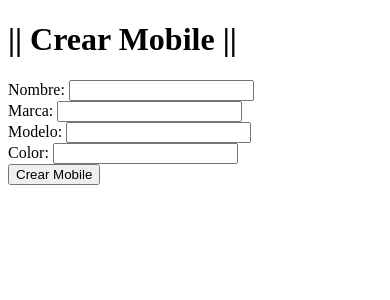
After one commit to MurathDa19/FireTechApp, a Django app: page /Crear_mobiles/ in a window 390 px wide. The commit adds this page. Shown: the top 300 px of the page. Run offline with Django 5.2, Linux system fonts and the light colour scheme.

Commit message:
Funcion Crear_Mobile

```diff
--- /dev/null
+++ b/FireTech/FireTechApp/templates/Mobiles/Crear_mobiles.html
@@ -0,0 +1,29 @@
+<!DOCTYPE html>
+<html lang="en">
+<head>
+    <meta charset="UTF-8">
+    <meta name="viewport" content="width=device-width, initial-scale=1.0">
+    <title>|| Crear Mobile || </title>
+</head>
+<body>
+
+    <h1>|| Crear Mobile || </h1>
+    <form method="post">
+        {% csrf_token %}
+
+        <label for="nombre">Nombre:</label>
+        <input type="text" id="nombre" name="nombre" required><br>
+
+        <label for="marca">Marca:</label>
+        <input type="text" id="marca" name="marca" required><br>
+
+        <label for="modelo">Modelo:</label>
+        <input type="text" id="modelo" name="modelo" required><br>
+
+        <label for="color">Color:</label>
+        <input type="text" id="color" name="color" required><br>
+
+        <input type="submit" value="Crear Mobile">
+    </form>
+</body>
+</html>
--- a/FireTech/FireTechApp/templates/index.html
+++ b/FireTech/FireTechApp/templates/index.html
@@ -9,7 +9,7 @@
     <nav>
         <ul>
             <li><a href="#">Inicio</a></li>
-            <li><a href="#">Registrar celular</a></li>
+            <li><a href="{% url 'Crear_mobiles' %}">Registrar celular</a></li>
             <li><a href="#">Ver celulares</a></li>
         </ul>
     </nav>
--- a/FireTech/FireTechApp/urls.py
+++ b/FireTech/FireTechApp/urls.py
@@ -2,6 +2,9 @@ from FireTechApp import views
 from django.urls import path
 from . import views
 
+
+
 urlpatterns = [
     path('', views.index, name='index'),
+    path('Crear_mobiles/', views.Crear_mobile, name='Crear_mobiles'),
 ]
--- a/FireTech/FireTechApp/views.py
+++ b/FireTech/FireTechApp/views.py
@@ -1,8 +1,36 @@
-from django.shortcuts import render
+from django.shortcuts import render, redirect
 from FireTech.firebase_conex import initialize_firebase
+from django.contrib import messages
+
+
+
 
 # Create your views here.
 
 db = initialize_firebase()
 def index(request):
     return render(request, 'index.html')
+
+def Crear_mobile(request):
+    if request.method == 'POST':
+
+        nombre = request.POST['nombre']
+        marca = request.POST['marca']
+        modelo = request.POST['modelo']
+        color = request.POST['color']
+
+        try:
+
+            db.collection('mobiles').add({
+                'nombre': nombre,
+                'marca': marca,
+                'modelo': modelo,
+                'color': color,
+
+            })
+            messages.success(request, '|✅| Mobile creado exitosamente')
+            return redirect('Listar_mobiles')
+        except Exception as e:
+            messages.error(request, f" |❌| Error al crear el mobile: {e}")
+            return render(request, 'Mobiles/Crear_mobiles.html', {'message': 'Error al crear el mobile'})
+    return render(request, 'Mobiles/Crear_mobiles.html')
```
